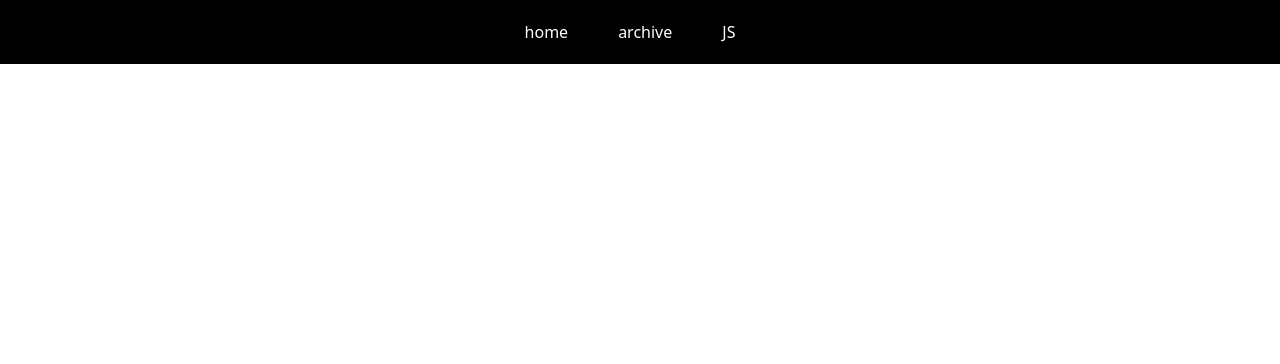
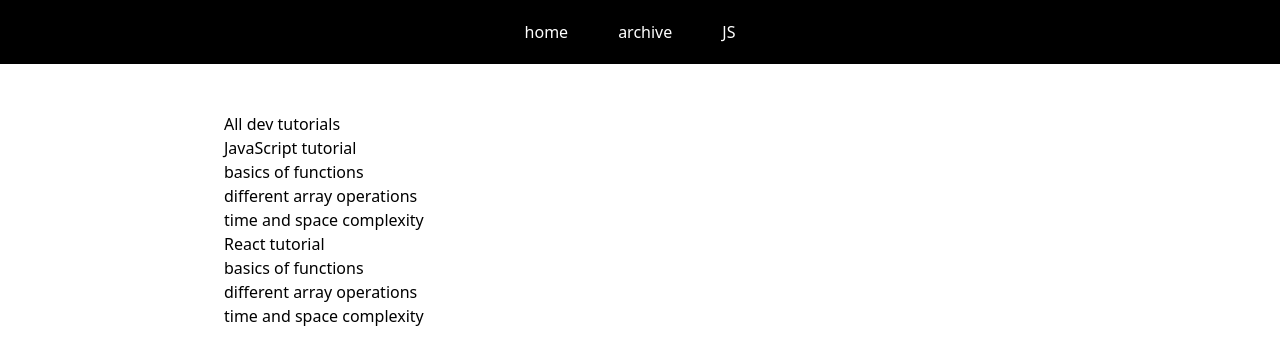
Before and after one commit to grewal25/saran-portfolio, a React (Create React App) app: page /development in a window 1280 px wide. Shown: the top 364 px of the page. Built offline with nearby package versions, Linux system fonts and the light colour scheme; what @tailwindcss/typography would draw is missing.

Commit message:
add new dev page

```diff
--- a/src/App.js
+++ b/src/App.js
@@ -18,6 +18,7 @@
 import Archive from './Page/Archive/Archive';
 import Stuck from './Page/Stuck/Stuck';
 import Footer from './component/Footer/Footer';
+import Development from './Page/development/Development';
 
 
 
@@ -31,6 +32,10 @@
           <Route exact path="/" component={Home}>
 
           </Route>
+
+          <Route exact path="/development" component={Development}>
+
+           </Route>
 
           <Route  path="/blog" component={Blog}>
 
--- /dev/null
+++ b/src/Page/development/Development.js
@@ -0,0 +1,47 @@
+import React, { Component, useEffect, useState } from "react";
+
+import ReactMarkdown from "react-markdown";
+import { Prism as SyntaxHighlighter } from "react-syntax-highlighter";
+
+export default function Development() {
+    const file_name = "development.md";
+    let [post, setPost] = useState(" ");
+    useEffect(() => {
+      import(`../../markdown/${file_name}`)
+        .then((res) => {
+          fetch(res.default)
+            .then((res) => res.text())
+            .then((res) => setPost(res));
+        })
+        .catch((err) => console.log(err));
+    });
+    return (
+        <>
+      <div className="max-w-4xl m-auto pt-12 px-8 md-px-10 lg-px-0">
+          <div className="prose max-w-4xl" >
+          <ReactMarkdown
+          children={post}
+          components={{
+            code({ node, inline, className, children, ...props }) {
+              const match = /language-(\w+)/.exec(className || "");
+              return !inline && match ? (
+                <SyntaxHighlighter
+                  children={String(children).replace(/\n$/, "")}
+                  language="javascript"
+                  PreTag="div"
+                  {...props}
+                />
+              ) : (
+                <code className={className} {...props}>
+                    <div className="code-main">{children}</div>
+
+                </code>
+              );
+            },
+          }}
+        />
+        </div>
+      </div>
+      </>
+    );
+  }
--- /dev/null
+++ b/src/markdown/development.md
@@ -0,0 +1,11 @@
+# All dev tutorials
+
+## JavaScript tutorial
+- [basics of functions](archive)
+- different array operations
+- time and space complexity
+
+## React tutorial
+- [basics of functions](archive)
+- different array operations
+- time and space complexity
```
